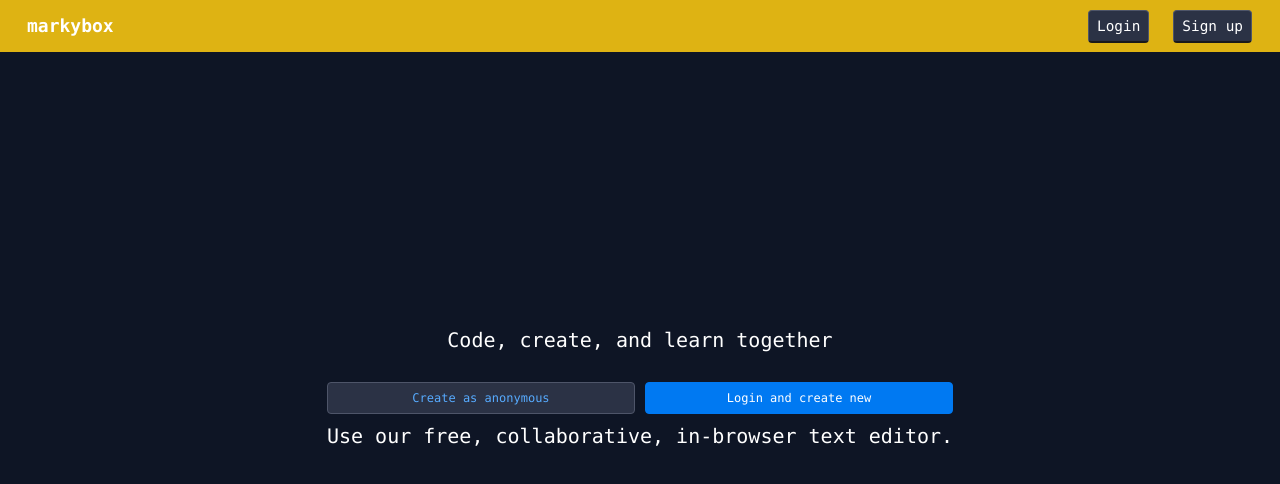
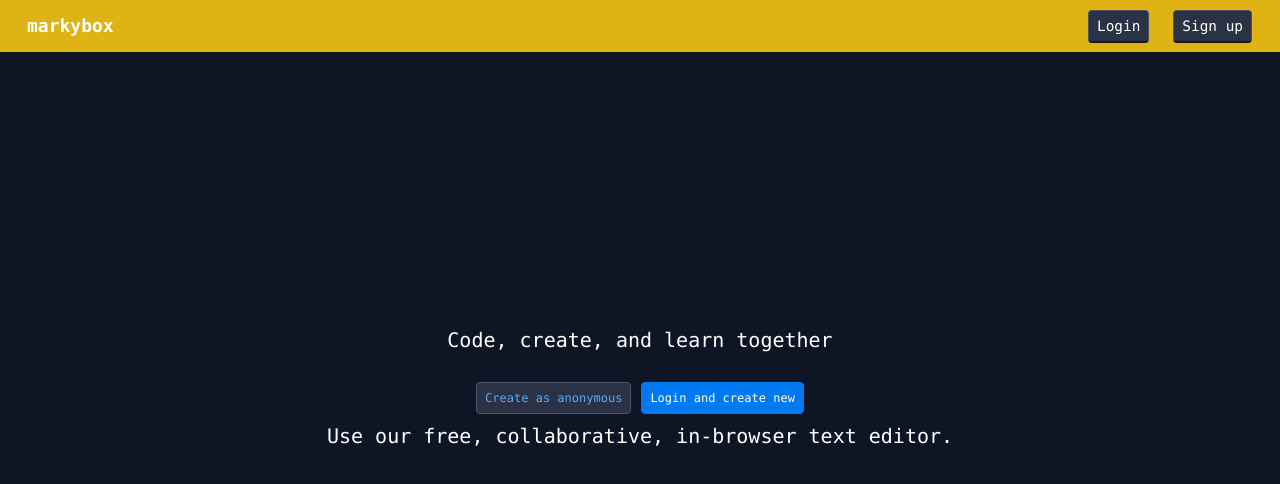
Before and after one commit to GoMarky/markybox, a Vue app: page /#/ in a window 1280 px wide. Shown: the top 484 px of the page. Built offline with nearby package versions, Linux system fonts and the light colour scheme; the HTML template or start-up script is replaced by a standard one.

Commit message:
feat(core): update core

```diff
--- a/src/code/locales/en.json
+++ b/src/code/locales/en.json
@@ -2,6 +2,7 @@
   "header.login.title": "Login",
   "home.top.text": "Code, create, and learn together",
   "home.coding.button.create": "Create as anonymous",
+  "home.coding.button.create.auth": "Create as {{ userName }}",
   "home.coding.button.login.create": "Login and create new",
   "home.footer.text": "Use our free, collaborative, in-browser text editor."
 }
--- a/src/code/request/note-create/note-create-request.ts
+++ b/src/code/request/note-create/note-create-request.ts
@@ -27,8 +27,8 @@ export class NoteCreateRequest extends HTTPRequest<INoteCreateRequestAttributes,
 
     const attrs = this.getAttributes();
 
-    if (profile.isAuth) {
-      Reflect.set(attrs, 'sessionId', profile.sessionId);
+    if (profile.isAuth.value) {
+      Reflect.set(attrs, 'sessionId', profile.sessionId.value);
     }
 
     const response = await this.post(this.endpoint, attrs);
--- a/src/views/components/AppHeader.vue
+++ b/src/views/components/AppHeader.vue
@@ -25,7 +25,7 @@
         <li class="page-header__nav-item">
           <button type="button" v-if="isAuth" @click.prevent="openUserProfileModal()"
                   class="btn btn_primary page-header__nav-link">
-            {{ name }}
+            Profile
           </button>
           <button v-else type="button" @click.prevent="openLoginModal()" class="btn btn_primary page-header__nav-link">
             Login
@@ -272,31 +272,6 @@ export default window.workbench.createComponent((accessor) => {
     font-size: 0.79rem
     line-height: 1
 
-    &::before
-      content: ''
-      position: absolute
-      bottom: -18px
-      left: 0
-      width: 0
-      border-bottom: 2px solid $black-color
-      transition: 0.4s
-
-    &--is-active::before
-      width: 100%
-
-    &:hover::before
-      width: 100%
-
-    &:hover::before
-      display: block
-
-    &--tel::before
-      display: none
-      color: $white-color
-
-    &--tel:hover::before
-      display: none
-
   .page-header__toggle-menu
     display: none
 
--- a/src/views/components/ui/UIButton.vue
+++ b/src/views/components/ui/UIButton.vue
@@ -1,6 +1,6 @@
 <template>
   <div class="ui-button">
-    <button :style="styles" class="ui-button__block" type="button">
+    <button :style="styles" class="btn btn_secondary ui-button__block" type="button">
       <slot></slot>
     </button>
   </div>
--- a/src/views/modals/UserLoginModal.vue
+++ b/src/views/modals/UserLoginModal.vue
@@ -1,6 +1,9 @@
 <template>
   <teleport to="#modal-app">
     <div class="user-login">
+      <h3 class="user-login__title">
+        Sign in
+      </h3>
       <div class="user-login__input">
         <UIInput
           id="user-email"
--- a/src/views/pages/HomePage.vue
+++ b/src/views/pages/HomePage.vue
@@ -7,10 +7,10 @@
     </section>
     <section class="page-home__coding">
       <div class="page-home__coding-content">
-        <button class="btn btn_primary" type="button">
-          {{ $t('home.coding.button.create') }}
+        <button class="btn btn_primary" type="button" @click="createNote()">
+          {{ isAuth ? $t('home.coding.button.create.auth', { userName: name }) : $t('home.coding.button.create') }}
         </button>
-        <button class="btn btn_secondary" type="button">
+        <button v-if="!isAuth" type="button" class="btn btn_secondary" @click="openLoginModal()">
           {{ $t('home.coding.button.login.create') }}
         </button>
       </div>
@@ -23,17 +23,38 @@
 
 <script lang="ts">
 import { defineComponent } from 'vue';
-import { useRouter } from 'vue-router';
 import { RouteName } from '@/code/vue/common/route-names';
 import { INoteService } from '@/code/notes/common/notes';
+import { ILayoutService } from '@/platform/layout/common/layout';
+import { ISessionService } from '@/code/session/common/session';
 
 export default window.workbench.createComponent((accessor) => {
   const noteService = accessor.get(INoteService);
+  const sessionService = accessor.get(ISessionService);
+  const layoutService = accessor.get(ILayoutService);
 
   return defineComponent({
     name: RouteName.HomePage,
     setup() {
-      const { push } = useRouter();
+      const { profile } = sessionService;
+      const { isAuth, name } = profile;
+
+      function openLoginModal(): void {
+        layoutService.modal.open('UserLoginModal');
+      }
+
+      async function createNote(): Promise<void> {
+        const noteId = await noteService.createNote();
+
+        console.log(noteId);
+      }
+
+      return {
+        name,
+        isAuth,
+        createNote,
+        openLoginModal,
+      }
     },
   })
 })
@@ -50,9 +71,10 @@ export default window.workbench.createComponent((accessor) => {
   margin-top: 20%
 
   &__coding-content
-    display: grid
-    grid-template-columns: 1fr 1fr
-    grid-gap: 10px
+    display: flex
+    flex-direction: row
+    gap: 10px
+    justify-content: center
 
 .page-home-text
   font-size: 20px
--- a/src/views/styles/marky.css
+++ b/src/views/styles/marky.css
@@ -22,6 +22,8 @@
 }
 
 .m-editor__body {
+    background-color: #fff;
+    color: #222;
     user-select: none;
     position: relative;
     height: 100%;
```
